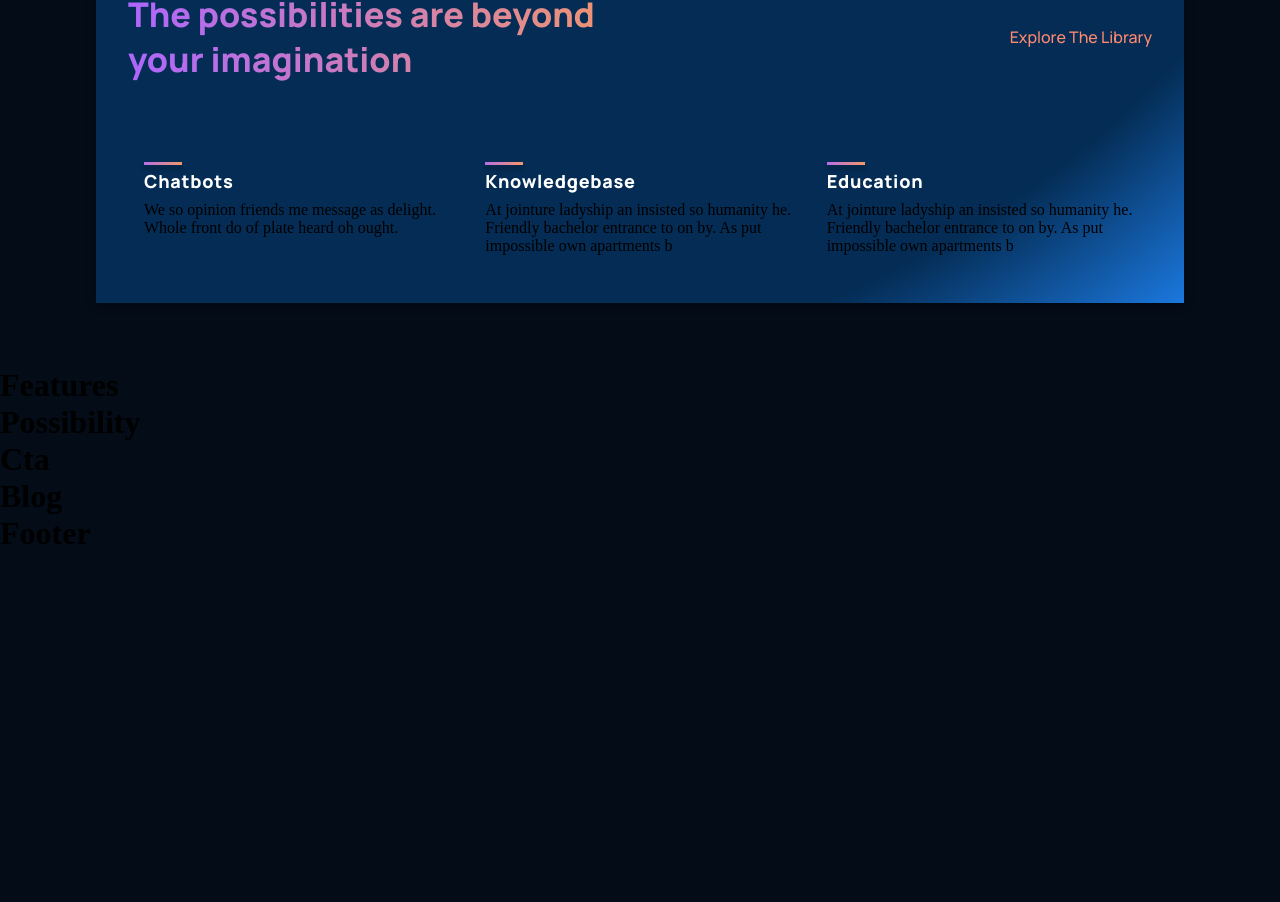
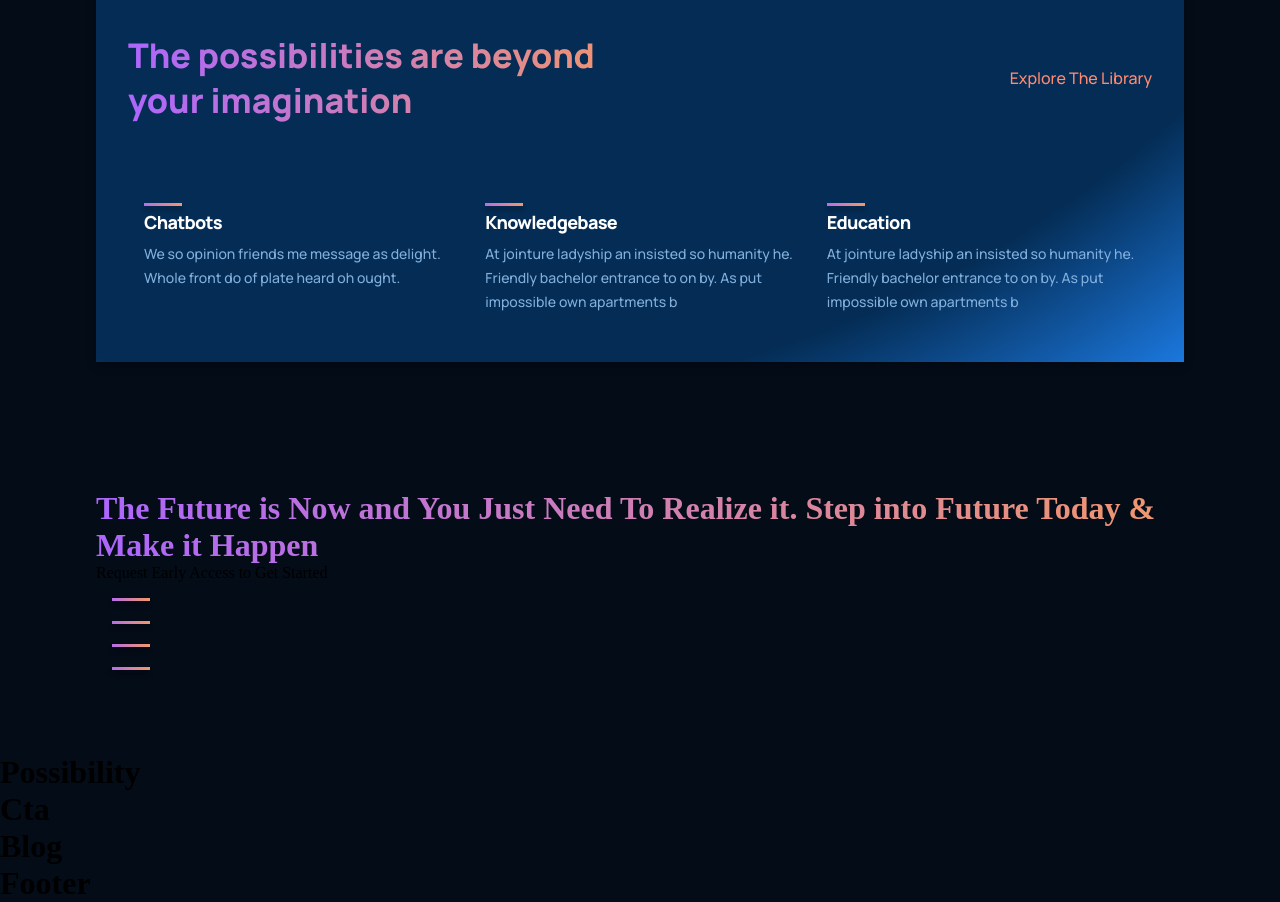
Before and after one commit to BootCodex/gpt3_codex, a React (Create React App) app: page / in a window 1280 px wide. Shown: the part 1084-1986 px from the top of the page. Before the commit the page ends 1636 px from the top, so only its background shows below. Built offline with nearby package versions, Linux system fonts and the light colour scheme.

Commit message:
feature components

```diff
--- a/src/components/feature/Feature.jsx
+++ b/src/components/feature/Feature.jsx
@@ -9,7 +9,7 @@ const Feature = ({ title, text }) => {
           <h1>{title}</h1>
         </div>
       <div className='gpt3__features-container_feature-text'>
-        {text}
+        <p>{text}</p>
       </div>
     </div>
   )
--- a/src/components/feature/feature.css
+++ b/src/components/feature/feature.css
@@ -19,8 +19,8 @@
     font-weight: 800;
     font-size: 18px;
     line-height: 24px;
-    letter-spacing: 0.04em;
-    color: #fff;
+    letter-spacing: -0.04em;
+        color: #ffffff;
 }
 
 .gpt3__features-container__feature-title div {
@@ -31,13 +31,13 @@
     margin-bottom: 0.25rem;
 }
 
-.gpt3__features-container__feature-text {
+.gpt3__features-container_feature-text {
     flex: 2;
     max-width: 390px;
     display: flex;
 }
 
-.gpt3__features-container__feature-text p {
+.gpt3__features-container_feature-text p {
     font-family: var(--font-family);
     font-weight: 500;
     font-size: 14px;
@@ -51,4 +51,12 @@
         line-height: 22px;
     }
 
+        .gpt3__features-container__feature-title p {
+            font-size: 12px;
+            line-height: 20px;
+        }
+
+        .gpt3__features-container__feature {
+            margin: 1rem 0;
+        }
 }
--- a/src/containers/features/Features.jsx
+++ b/src/containers/features/Features.jsx
@@ -1,10 +1,38 @@
 import React from 'react';
 import './features.css';
+import { Feature } from '../../components';
+
+const featuresData = [
+  {
+    title: 'Improving end distrusts instantly',
+    text: 'From they fine john he give'
+  },
+  {
+    title: 'Become the tended active',
+    text: 'From they fine john he give'
+  },
+  {
+    title: 'Message or am nothing',
+    text: 'From they fine john he give'
+  },
+  {
+    title: 'Really boy law county',
+    text: 'From they fine john he give'
+  },
+]
 
 const Features = () => {
   return (
-    <div>
-        <h1>Features</h1>
+    <div className='gpt3__features section__padding' id='features'>
+        <div className="gpt3__features-heading">
+        <h1 className='gradient__text'>The Future is Now and You Just Need To Realize it. Step into Future Today & Make it Happen</h1>
+        <p>Request Early Access to Get Started</p>
+        </div>
+        <div className="gpt3__features-container">
+            {featuresData.map((item, index) => (
+              <Feature />
+            ))}
+        </div>
     </div>
   )
 }
```
